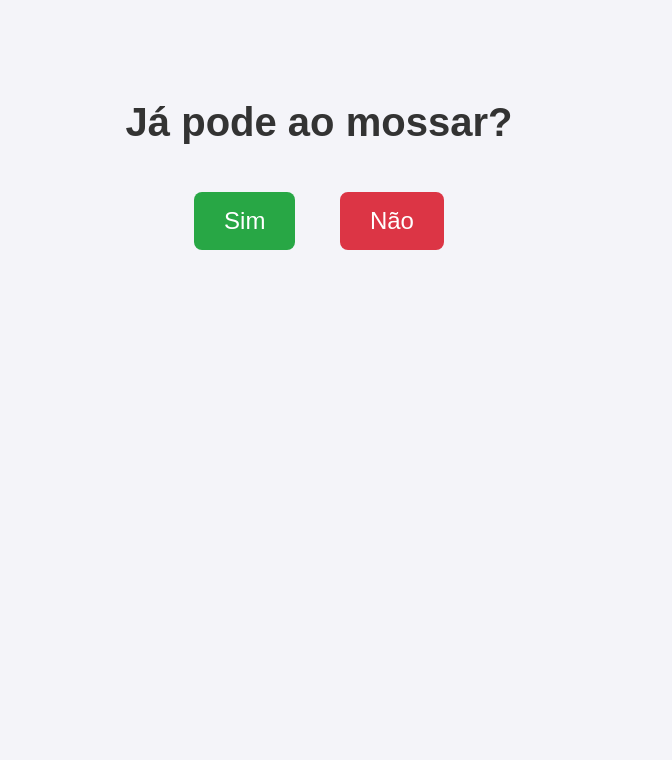
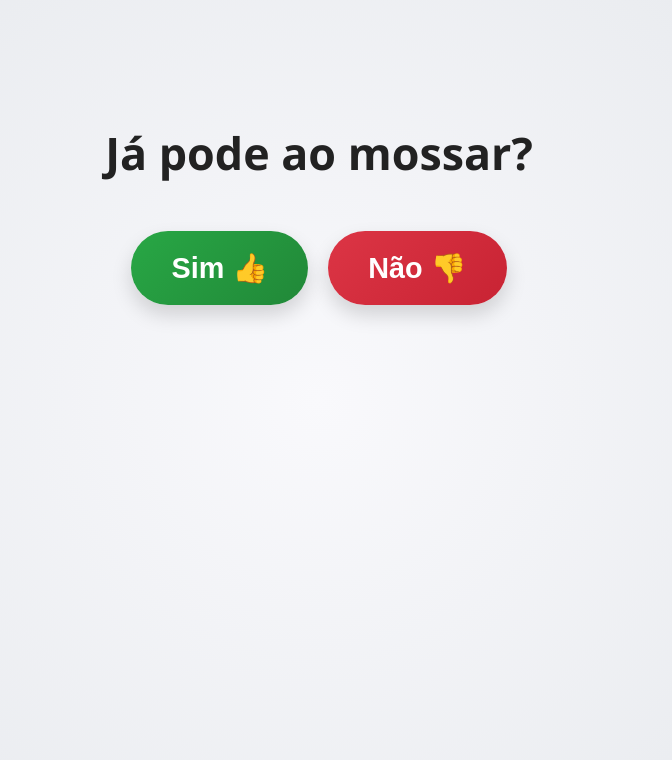
Before and after one commit to mlkdoshits/ao-mosso-atualizado, a website: page index.html in a window 1280 px wide. Shown: the whole page, without its empty margins (321-993 px from the left). Drawn offline with nearby package versions, Linux system fonts and the light colour scheme; no server answers.

Commit message:
index.html

```diff
--- a/index.html
+++ b/index.html
@@ -2,29 +2,90 @@
 <html lang="pt-BR">
 <head>
     <meta charset="UTF-8">
+    <meta name="viewport" content="width=device-width, initial-scale=1.0">
     <title>Já pode ao mossar?</title>
     <script src="/socket.io/socket.io.js"></script>
     <style>
-        body { font-family: Arial, sans-serif; text-align: center; margin-top: 100px; background: #f4f4f9; }
-        h1 { font-size: 2.5rem; color: #333; }
-        button { font-size: 1.5rem; padding: 15px 30px; margin: 20px; cursor: pointer; border: none; border-radius: 8px; color: white; transition: 0.2s; }
-        button:active { transform: scale(0.95); }
-        .sim { background-color: #28a745; }
-        .nao { background-color: #dc3545; }
-        #status { margin-top: 20px; font-size: 1.2rem; color: #666; font-weight: bold; }
+        body {
+            font-family: 'Segoe UI', Arial, sans-serif;
+            text-align: center;
+            margin: 0;
+            padding-top: 100px;
+            background: radial-gradient(circle, #f9f9fc 0%, #e4e7eb 100%);
+            min-height: 100vh;
+            box-sizing: border-box;
+        }
+        h1 {
+            font-size: 2.8rem;
+            color: #222;
+            margin-bottom: 40px;
+            animation: flutuar 3s ease-in-out infinite;
+        }
+        .btn-container {
+            display: flex;
+            justify-content: center;
+            gap: 20px;
+            flex-wrap: wrap;
+        }
+        button {
+            font-size: 1.8rem;
+            padding: 20px 40px;
+            cursor: pointer;
+            border: none;
+            border-radius: 50px;
+            color: white;
+            font-weight: bold;
+            box-shadow: 0 10px 20px rgba(0,0,0,0.15);
+            transition: all 0.2s cubic-bezier(0.175, 0.885, 0.32, 1.275);
+        }
+        button:hover {
+            transform: translateY(-5px);
+            box-shadow: 0 15px 25px rgba(0,0,0,0.2);
+        }
+        button:active {
+            transform: translateY(2px) scale(0.95);
+        }
+        .sim { background: linear-gradient(135deg, #28a745, #218838); }
+        .nao { background: linear-gradient(135deg, #dc3545, #c82333); }
+
+        #status {
+            margin-top: 40px;
+            font-size: 1.4rem;
+            color: #444;
+            font-weight: bold;
+            opacity: 0;
+            transition: opacity 0.3s ease;
+        }
+        .show-status { opacity: 1 !important; animation: piscar 0.5s ease; }
+
+        @keyframes flutuar {
+            0%, 100% { transform: translateY(0); }
+            50% { transform: translateY(-10px); }
+        }
+        @keyframes piscar {
+            0% { transform: scale(0.8); }
+            100% { transform: scale(1); }
+        }
     </style>
 </head>
 <body>
     <h1>Já pode ao mossar?</h1>
-    <button class="sim" onclick="enviar('SIM')">Sim</button>
-    <button class="nao" onclick="enviar('NAO')">Não</button>
+    <div class="btn-container">
+        <button class="sim" onclick="enviar('SIM')">Sim 👍</button>
+        <button class="nao" onclick="enviar('NAO')">Não 👎</button>
+    </div>
     <div id="status"></div>
 
     <script>
         const socket = io();
         function enviar(resposta) {
             socket.emit('resposta', resposta);
-            document.getElementById('status').innerText = "Resposta \"" + resposta + "\" enviada!";
+            const statusDiv = document.getElementById('status');
+            statusDiv.innerText = "Resposta \"" + resposta + "\" enviada!";
+            statusDiv.classList.add('show-status');
+
+            // Remove o efeito para poder repetir a animação se clicar de novo
+            setTimeout(() => statusDiv.classList.remove('show-status'), 2000);
         }
     </script>
 </body>
```
